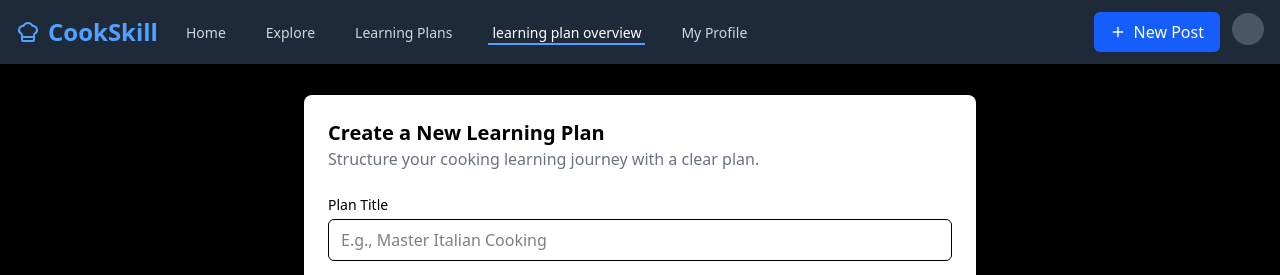
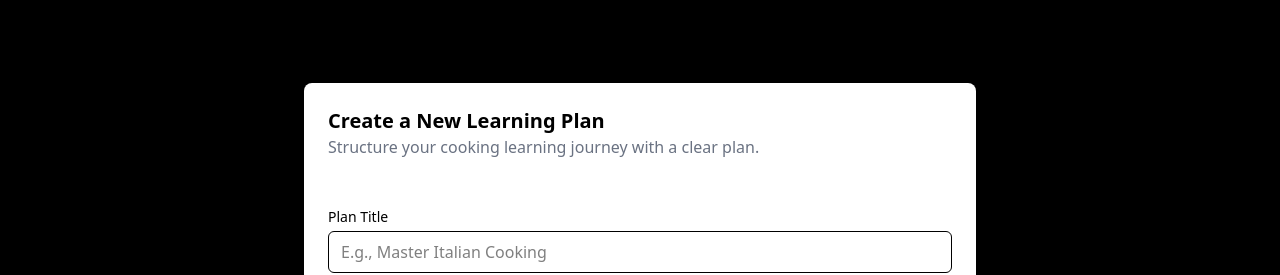
Before and after one commit to Eranga999/PAF-web, a React (Vite) app in the folder frontend/tailwindcss4/: page /culinaryjourney in a window 1280 px wide. Both pictures are taken after a click on the button "New Plan". Shown: the top 275 px of the page. Built offline with nearby package versions, Linux system fonts and the light colour scheme; no server answers.

Commit message:
Update LearningPlanCard.jsx

```diff
--- a/frontend/tailwindcss4/src/components/learning/LearningPlanCard.jsx
+++ b/frontend/tailwindcss4/src/components/learning/LearningPlanCard.jsx
@@ -4,9 +4,8 @@ import { useForm } from "react-hook-form";
 import { z } from "zod";
 import { zodResolver } from "@hookform/resolvers/zod";
 import { format } from "date-fns";
-import ProgressCard from "./ProgressCard"; // Import ProgressCard
+import ProgressCard from "./ProgressCard";
 
-// Define the form schema using Zod for validation
 const learningPlanSchema = z.object({
   title: z.string().min(3, "Title must be at least 3 characters"),
   description: z.string().optional().nullable(),
@@ -20,7 +19,7 @@ const learningPlanSchema = z.object({
   total: z.coerce.number().default(0),
 });
 
-const LearningPlanCard = () => {
+const LearningPlanCard = ({ onProgressUpdate }) => { // Ensure onProgressUpdate is passed as a prop
   const [open, setOpen] = useState(false);
   const [selectedStartDate, setSelectedStartDate] = useState(null);
   const [selectedEndDate, setSelectedEndDate] = useState(null);
@@ -41,7 +40,6 @@ const LearningPlanCard = () => {
     },
   });
 
-  // Function to fetch plans
   const fetchPlans = async () => {
     setIsLoading(true);
     try {
@@ -59,12 +57,10 @@ const LearningPlanCard = () => {
     }
   };
 
-  // Fetch plans when the component mounts
   useEffect(() => {
     fetchPlans();
   }, []);
 
-  // Populate form when editing a plan
   useEffect(() => {
     if (editingPlan) {
       form.reset({
@@ -176,11 +172,13 @@ const LearningPlanCard = () => {
 
         {/* Modal for creating/editing plan */}
         {open && (
-          <div className="fixed inset-0 bg-black bg-opacity-50 flex items-center justify-center p-4">
-            <div className="bg-white rounded-lg p-6 max-w-2xl w-full">
+          <div className="fixed inset-0 bg-black bg-opacity-50 flex items-center justify-center p-4 z-50">
+            <div className="bg-white rounded-lg w-full max-w-2xl">
+              <div className="p-6">
                 <h2 className="text-xl font-semibold">{editingPlan ? "Edit Learning Plan" : "Create a New Learning Plan"}</h2>
                 <p className="text-gray-500 mb-6">Structure your cooking learning journey with a clear plan.</p>
-
+              </div>
+              <div className="max-h-[70vh] overflow-y-auto px-6 pb-6">
                 <form onSubmit={form.handleSubmit(onSubmit)} className="space-y-6">
                   <div>
                     <label className="block text-sm font-medium mb-1">Plan Title</label>
@@ -302,6 +300,7 @@ const LearningPlanCard = () => {
                 </form>
               </div>
             </div>
+          </div>
         )}
 
         {/* Plans list */}
@@ -371,9 +370,8 @@ const LearningPlanCard = () => {
         </div>
       </div>
 
-      {/* ProgressCard Component */}
       <div className="mt-4">
-        <ProgressCard onProgressUpdate={fetchPlans} />
+        <ProgressCard onProgressUpdate={onProgressUpdate} />
       </div>
     </div>
   );
```
Lines whose indentation alone changed are shown as unchanged.
